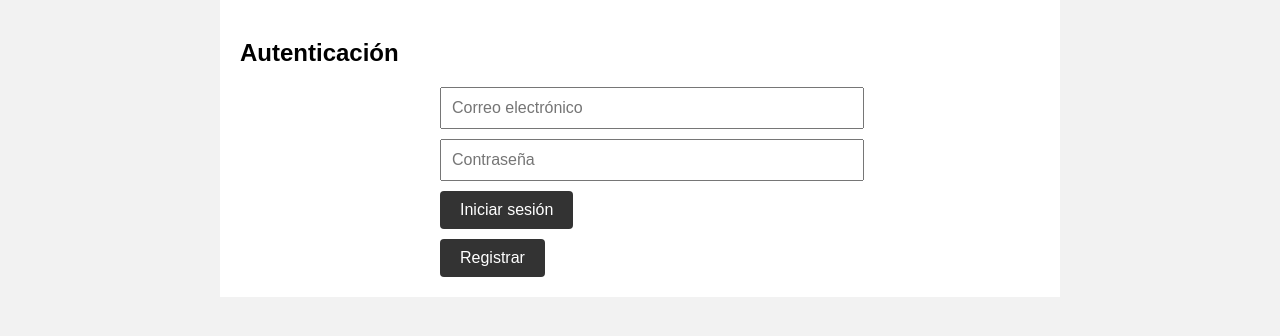
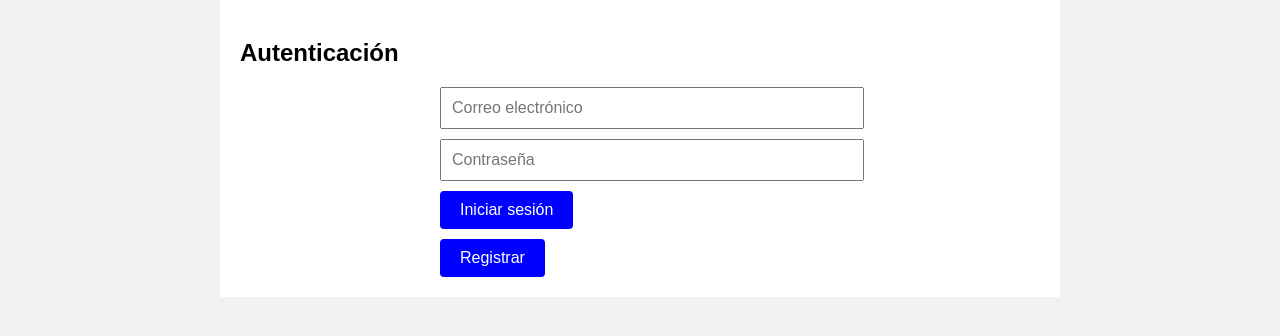
Before and after one commit to rovimartinez/rovimartinez.github.io, a plain HTML site: page index.html in a window 1280 px wide. Shown: the part 78-414 px from the top of the page. Drawn offline with Linux system fonts and the light colour scheme.

Commit message:
Update index.html

```diff
--- a/index.html
+++ b/index.html
@@ -49,13 +49,14 @@
     display: block;
     margin-top: 10px;
     padding: 10px 20px;
-      background-color: #333333;
+    background-color: blue; /* Cambiar a azul */
     color: #FFFFFF;
     border: none;
     border-radius: 4px;
     font-size: 16px;
     cursor: pointer;
   }
+
 
     .error-message {
       color: red;
```
Lines whose indentation alone changed are shown as unchanged.
